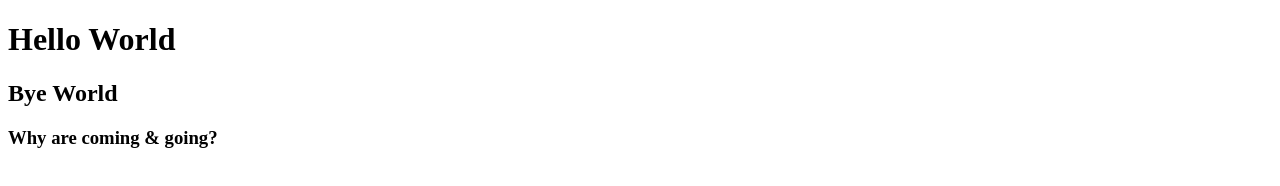
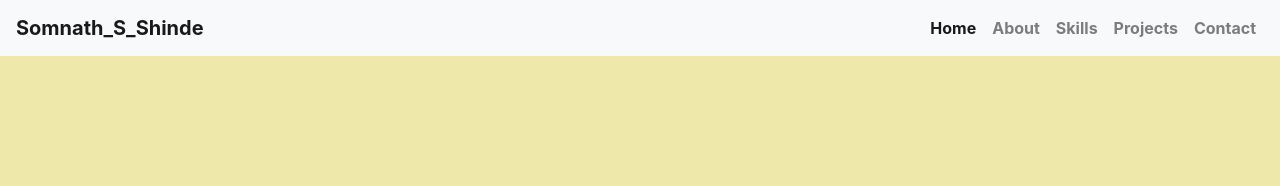
Before and after one commit to somnath2806/Portfolio_Somnath, a plain HTML site: page index.html in a window 1280 px wide. Drawn offline with nearby package versions, Linux system fonts and the light colour scheme.

Commit message:
Update the index file

```diff
--- a/index.html
+++ b/index.html
@@ -3,11 +3,42 @@
 <head>
 	<meta charset="utf-8">
 	<meta name="viewport" content="width=device-width, initial-scale=1">
-	<title></title>
+	<link rel="icon" type="image/png" href="https://encrypted-tbn0.gstatic.com/images?q=tbn:ANd9GcR3snlvhOGBUrJ3onnhIRwibkTRawBQoCqi0Q&usqp=CAU">
+	<link rel="stylesheet" href="https://cdn.jsdelivr.net/npm/bootstrap@4.6.2/dist/css/bootstrap.min.css" integrity="sha384-xOolHFLEh07PJGoPkLv1IbcEPTNtaed2xpHsD9ESMhqIYd0nLMwNLD69Npy4HI+N" crossorigin="anonymous">
+	<script src="https://cdn.jsdelivr.net/npm/jquery@3.5.1/dist/jquery.slim.min.js" integrity="sha384-DfXdz2htPH0lsSSs5nCTpuj/zy4C+OGpamoFVy38MVBnE+IbbVYUew+OrCXaRkfj" crossorigin="anonymous"></script>
+     <script src="https://cdn.jsdelivr.net/npm/bootstrap@4.6.2/dist/js/bootstrap.bundle.min.js" integrity="sha384-Fy6S3B9q64WdZWQUiU+q4/2Lc9npb8tCaSX9FK7E8HnRr0Jz8D6OP9dO5Vg3Q9ct" crossorigin="anonymous"></script>
+     <link rel="stylesheet" type="text/css" href="style.css">
+	<title>Somnath_S_Shinde Portfolio</title>
 </head>
 <body>
-     <h1>Hello World</h1>
-     <h2>Bye World</h2>
-     <h3>Why are coming & going?</h3>
+   <div>
+   	<nav class="navbar navbar-expand-lg navbar-light bg-light">
+  <a class="navbar-brand" href="#"><b>Somnath_S_Shinde</b></a>
+  <button class="navbar-toggler" type="button" data-toggle="collapse" data-target="#navbarSupportedContent" aria-controls="navbarSupportedContent" aria-expanded="false" aria-label="Toggle navigation">
+    <span class="navbar-toggler-icon"></span>
+  </button>
+
+  <div class="collapse navbar-collapse" id="navbarSupportedContent">
+    <ul class="navbar-nav ml-auto">
+      <li class="nav-item active">
+        <a class="nav-link" href="#"><b>Home </b><span class="sr-only">(current)</span></a>
+      </li>
+      <li class="nav-item">
+        <a class="nav-link" href="#"><b>About</b></a>
+      </li>
+      <li class="nav-item">
+        <a class="nav-link" href="#"><b>Skills</b></a>
+      </li>
+      <li class="nav-item">
+        <a class="nav-link" href="#"><b>Projects</b></a>
+      </li>
+      <li class="nav-item">
+        <a class="nav-link" href="#"><b>Contact</b></a>
+      </li>
+    </ul>
+
+  </div>
+</nav>
+   </div>
  </body>
 </html>
--- /dev/null
+++ b/style.css
@@ -0,0 +1,4 @@
+body{
+	background-color: palegoldenrod;
+
+}
```
